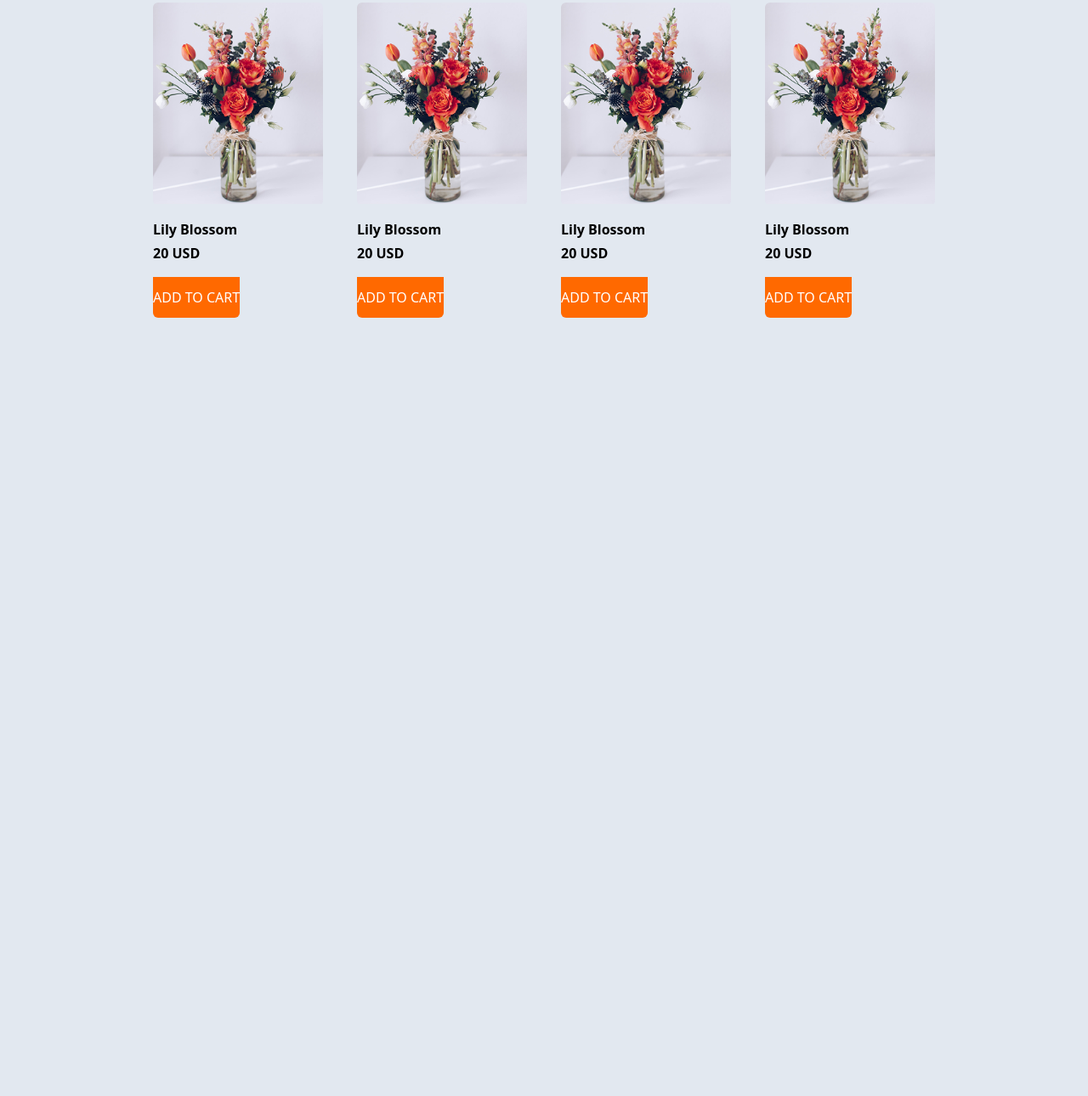
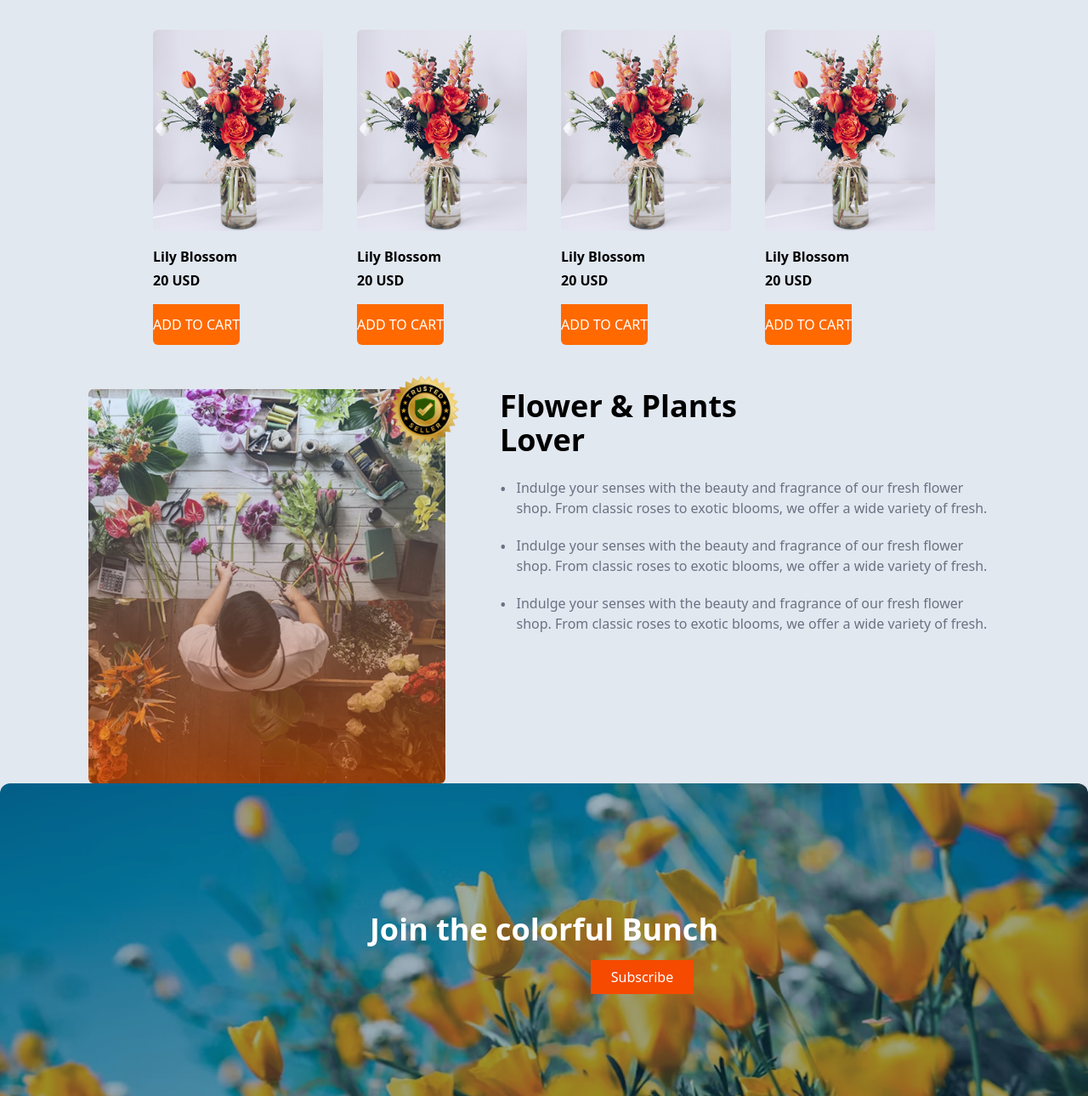
Before and after one commit to Tanvir-Hamid/assignment-2, a plain HTML site: page index.html in a window 1280 px wide. Shown: the part 1510-2800 px from the top of the page at 85% size. Before the commit the page ends 1936 px from the top, so only its background shows below. Drawn offline with nearby package versions, Linux system fonts and the light colour scheme.

Commit message:
banner done

```diff
--- a/index.html
+++ b/index.html
@@ -7,11 +7,11 @@
 
     <title>Flower Market</title>
 </head>
-<body class="bg-slate-200 mx-40 my-8">
+<body class="bg-slate-200">
     <header>
 
         <!-- Nav Bar section -->
-        <section>
+        <section class=" mx-40 my-8">
             <div class="flex justify-between items-center">
                   <img src="assets/logo.png" alt="">
                   <nav class="flex items-center gap-10">
@@ -24,7 +24,7 @@
         </section>
 
         <!-- Always Fresh Section -->
-        <section class="flex items-center justify-between">
+        <section class="flex items-center justify-between  mx-40 my-8">
             <div>
                 <h3 class="text-6xl">ALWAYS <span class="text-orange-600">FRESH</span> <br>
                 <span class="text-orange-600">FLOWERS</span></h3>
@@ -36,7 +36,7 @@
     </header>
 
     <!-- Our Plant section -->
-    <main>
+    <main class=" mx-40 my-8">
         <h3 class="text-4xl mt-10"><span class="text-orange-600">Our</span> Plants</h3>
         <p class="text-2xl text-gray-500 ">Indulge your senses with the beauty and fragrance of our fresh flower shop. From classic roses to exotic blooms, we offer a wide variety of fresh.</p>
 
@@ -118,6 +118,69 @@
         </div>
     </main>
 
-    <footer></footer>
+    <!-- Plant Lover Section -->
+
+    <footer>
+
+        <section class="max-w-6xl mx-auto px-10">
+    <div class="flex gap-16 items-start">
+
+      <!-- Image Area -->
+      <div class="relative w-[420px]">
+        <img
+          src="assets/flower-store.png" alt=""
+          class="w-full rounded-md"
+        />
+        <img
+          src="assets/trusted-badge.png" alt=""
+          class="absolute -top-8 -right-8 w-28"/>
+      </div>
+
+      <!-- Text Content -->
+      <div class="max-w-xl">
+        <h2 class="text-4xl font-bold mb-6">
+          Flower & Plants <br /> Lover
+        </h2>
+
+        <ul class="space-y-5 text-gray-500">
+          <li class="flex gap-3">
+            <span class="text-xl">•</span>
+            Indulge your senses with the beauty and fragrance of our fresh flower shop.
+            From classic roses to exotic blooms, we offer a wide variety of fresh.
+          </li>
+
+          <li class="flex gap-3">
+            <span class="text-xl">•</span>
+            Indulge your senses with the beauty and fragrance of our fresh flower shop.
+            From classic roses to exotic blooms, we offer a wide variety of fresh.
+          </li>
+
+          <li class="flex gap-3">
+            <span class="text-xl">•</span>
+            Indulge your senses with the beauty and fragrance of our fresh flower shop.
+            From classic roses to exotic blooms, we offer a wide variety of fresh.
+          </li>
+        </ul>
+      </div>
+
+    </div>
+  </section>
+
+        <section class="relative w-full h-[400px] rounded-xl overflow-hidden">
+            <img class="h-full w-full" src="assets/news-letter-bg.png" alt="">
+             <div class="absolute inset-0 flex flex-col items-center justify-center text-white text-center">
+      <h1 class="text-4xl font-bold mb-4">
+        Join the colorful Bunch
+      </h1>
+
+      <div class="flex">
+        <input type="email" name="email" id="">
+        <button class="bg-orange-600 px-6 py-2">
+          Subscribe
+        </button>
+      </div>
+    </div>
+        </section>
+    </footer>
 </body>
 </html>
```
